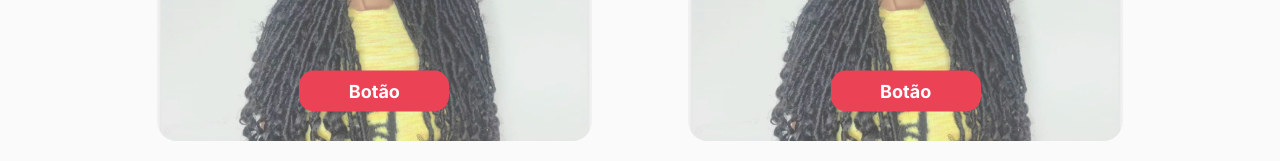
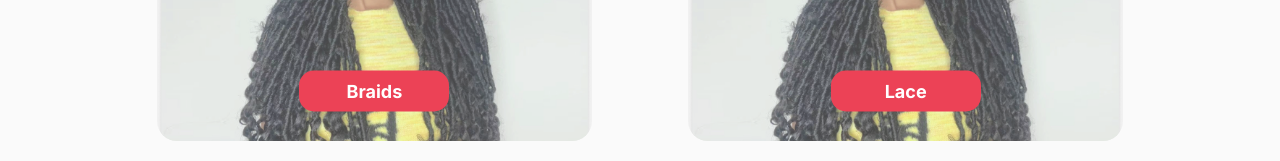
Before and after one commit to marckender/Trabalho_de_Conclusao_de_Curso, a React (Vite) app in the folder Project/front-end/: page / in a window 1280 px wide. Shown: the part 1124-1285 px from the top of the page. Built offline with nearby package versions, Linux system fonts and the light colour scheme.

Commit message:
Update index.tsx

```diff
--- a/Project/front-end/src/components/template/Home/Categories/index.tsx
+++ b/Project/front-end/src/components/template/Home/Categories/index.tsx
@@ -8,12 +8,12 @@ const Categories: React.FC = () => {
     <div className="responsive-cards-container">
       <div className="card">
         <div className="background-image"></div>
-        <button className="centered-button">Botão</button>
+        <button className="centered-button">Braids</button>
       </div>
 
       <div className="card">
         <div className="background-image"></div>
-        <button className="centered-button">Botão</button>
+        <button className="centered-button">Lace</button>
       </div>
     </div>
     </div>
```
